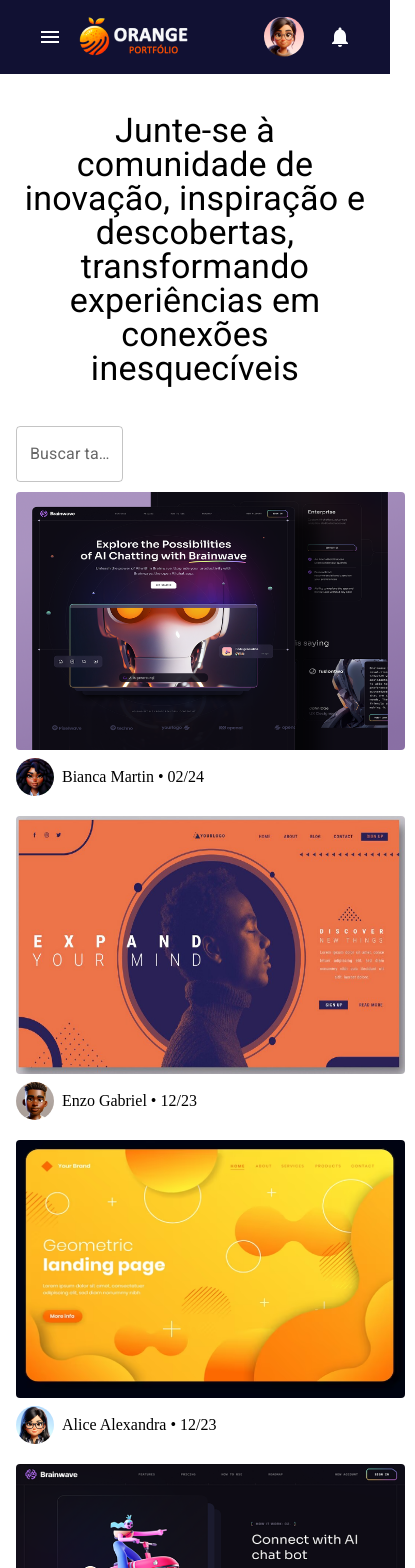
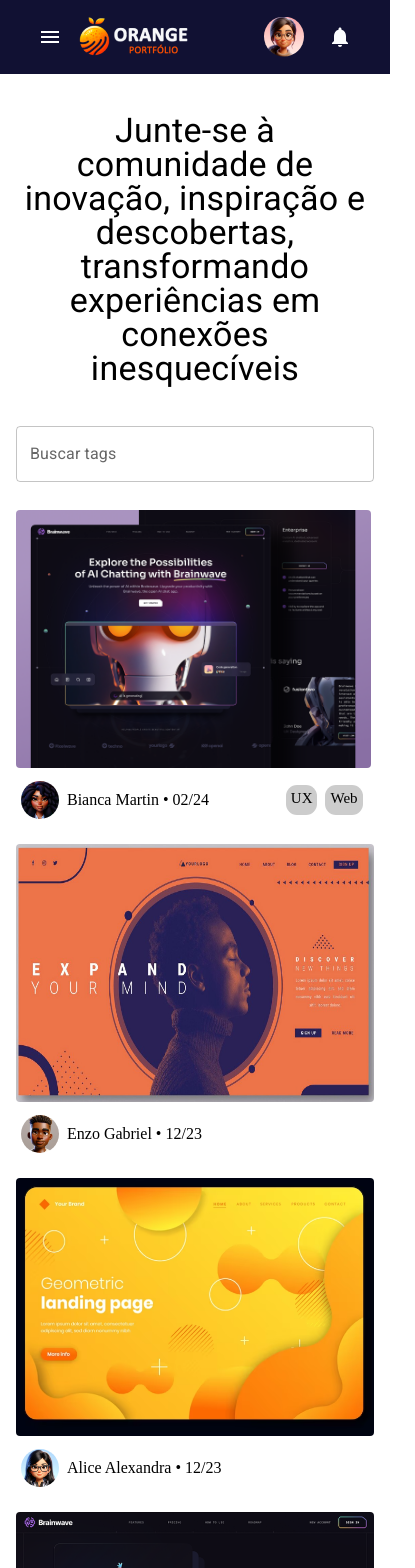
Before and after one commit to PedroFonseca447/orange-portifolio-squad15, a React (Vite) app: page /descobrir in a window 390 px wide. Shown: the top 1568 px of the page, 415 px wide, since content can reach past the window. Built offline with nearby package versions, Linux system fonts and the light colour scheme.

Commit message:
finalizando responsividade do modal e inserindo tela para mobile

```diff
--- a/src/App.jsx
+++ b/src/App.jsx
@@ -2,6 +2,7 @@ import { useState } from 'react'
 import MeusProjetos from './pages/MeusProjetos/MeusProjetos'
 import { BrowserRouter, Route, Routes } from 'react-router-dom'
 import Descobrir from './Pages/Descobrir/Descobrir'
+import DetalhesMobile from './Pages/Descobrir/detalhesMobile/detalhesMobile'
 
 function App() {
   return (
@@ -10,6 +11,7 @@ function App() {
         <Route exact path='/' element={<MeusProjetos/>}/>
         <Route path='/meus-projetos' element={<MeusProjetos/>}/>
         <Route path='/descobrir' element={<Descobrir />}/>
+        <Route path='/descobrir/:id' element={ <DetalhesMobile />}/>
       </Routes>
     </BrowserRouter>
   )
--- /dev/null
+++ b/src/Pages/Descobrir/ModalProjeto/modal.css
@@ -0,0 +1,80 @@
+.modal-content{
+    margin: 0;
+    padding: 0;
+    display:flex;
+    flex-direction: column;
+    justify-content: center;
+    align-items: center;
+}
+
+.Horizontal-container{
+    display: flex;
+    padding: var(--none, 0px);
+    justify-content: space-between;
+    align-items: center;
+    gap: 100px;
+}
+
+.informacoes{
+        display: inline-flex;
+        gap: 18px;
+    }
+
+.informacoes img{
+    width: var(--5, 40px);
+    height: var(--5, 40px);
+    border-radius: 40px;
+    margin-top: 11px;
+}
+
+.tags {
+    display:inline-flex;
+}
+
+.projeto{
+    display: flex;
+    flex-direction: column;
+    padding: var(--none, 0px);
+    justify-content: center;
+}
+
+.projeto img {
+    height: 300px;
+    justify-content: center;
+    align-content: center;
+}
+
+.informacoes-responsive{
+    display: none;
+}
+
+
+@media (max-width: 450px) {
+
+    .Horizontal-container{
+        gap: 100px;
+
+    }
+    .informacoes, .tags {
+        display: none;
+    }
+
+    .informacoes-responsive{
+        display: flex;
+        gap: 8px;
+    }
+
+    .informacoes-responsive img{
+        width: var(--5, 40px);
+        height: var(--5, 40px);
+        border-radius: 40px;
+        margin-top: 11px;
+    }
+
+    .tags-responsive{
+        display: flex;
+        padding: 10px;
+        border-radius: 8px;
+    }
+
+}
--- /dev/null
+++ b/src/Pages/Descobrir/ModalProjeto/modal.jsx
@@ -0,0 +1,90 @@
+import React from 'react';
+
+import { Modal, Box } from '@mui/material';
+import CloseIcon from '@mui/icons-material/Close';
+
+import './modal.css';
+
+import { cardsData } from '../../../components/cardsData';
+
+const style = {
+    position: 'absolute',
+    top: '50%',
+    left: '50%',
+    transform: 'translate(-50%, -50%)',
+    width: '70%',
+    height: window.innerWidth <= 400 ? '100vh' : '70vh',
+    bgcolor: 'background.paper',
+    border: '2px solid #000',
+    boxShadow: 24,
+    p: 4,
+    padding: 10,
+    margin: 0,
+
+  };
+
+const ModalProjeto = ({ open, handleClose, cardId }) => {
+
+    const cardSelecionado = cardsData.find(card => card.id === cardId);
+
+    return(
+        <>
+            {open && (
+                <Modal
+                open={open}
+                onClose={handleClose}
+                aria-labelledby="modal-modal-title"
+                aria-describedby="modal-modal-description"
+                >
+
+                    {cardSelecionado && (
+                        <Box sx={style}>
+                            <div className='modal-content'>
+                                <div className='Horizontal-container'>
+                                    <div className='informacoes'>
+                                        <img src={cardSelecionado.usuario} alt="" />
+                                        <p>{cardSelecionado.nome} <br /> {cardSelecionado.data}</p>
+                                    </div>
+
+                                        <h3>{cardSelecionado.titulo}</h3>
+
+                                    <div className='tags'>
+                                        {cardSelecionado.tags.map((tag, index) => (
+                                            <React.Fragment key={index}>
+                                                <span className='tag'>{tag}</span>
+                                            </React.Fragment>
+                                        ))}
+                                    </div>
+                                </div>
+                                <div className='projeto'>
+                                    <img src={cardSelecionado.cardImagem} alt="" sizes='100'/>
+
+                                    {/* mobile */}
+                                    <div className='informacoes-responsive'>
+                                        <img src={cardSelecionado.usuario} alt="" />
+                                        <p>{`${cardSelecionado.nome} • ${cardSelecionado.data}`}</p>
+
+                                        <div className='tags-responsive'>
+                                        {cardSelecionado.tags.map((tag, index) => (
+                                            <React.Fragment key={index}>
+                                                <span className='tag'>{tag}</span>
+                                            </React.Fragment>
+                                        ))}
+                                    </div>
+                                    </div>
+                                    {/* ====== */}
+
+                                    <p>{cardSelecionado.descricao}</p>
+                                    <p>Download</p>
+                                    <a href={cardSelecionado.link}>{cardSelecionado.link}</a>
+                                </div>
+                            </div>
+                        </Box>
+                    )}
+                </Modal>
+            )}
+        </>
+    )
+}
+
+export default ModalProjeto;
--- a/src/Pages/Descobrir/descobrir.css
+++ b/src/Pages/Descobrir/descobrir.css
@@ -15,7 +15,7 @@ h1{
 
 /* CARD */
 
-.cards{
+.cardList{
     display: flex;
     flex-wrap: wrap;
 }
@@ -33,7 +33,7 @@ h1{
 
 .card span {
     display: flex;
-    padding: var(--none, 5px);
+    padding: 5px;
     gap: var(--1, 8px);
 }
 
@@ -54,3 +54,45 @@ h1{
     width: 38px;
     border-radius: 50px;
 }
+
+.input{
+    width: 50%;
+}
+
+
+.tags-mobile{
+    display: none;
+}
+
+@media(max-width: 500px){
+    .input,
+    .card,
+    .cardList {
+        width: 100%;
+    }
+
+    .card img {
+        width: 100%;
+    }
+
+    .tags-mobile{
+        display: flex;
+    }
+
+    .tag{
+        margin-right: 8px;
+        padding: 10px;
+        background-color: #CCCCCC;
+        border-radius: 8px;
+        height: 20px;
+        font-size: 15px;
+    }
+
+    .info-container {
+        display: flex;
+        justify-content: space-between;
+        align-items: center;
+        width: 100%;
+    }
+
+}
--- a/src/Pages/Descobrir/descobrir.jsx
+++ b/src/Pages/Descobrir/descobrir.jsx
@@ -1,24 +1,33 @@
 import './descobrir.css';
+
+import React,{ useState } from 'react';
+import { useNavigate } from 'react-router-dom';
+import TextField from '@mui/material/TextField';
+
+import { cardsData } from '../../components/cardsData';
 import Menu from '../../components/Menu/Menu';
-import { cardsData } from '../../components/cardsData';
-
-import { Button, Modal, Backdrop, Fade } from '@mui/material';
-import TextField from '@mui/material/TextField';
-import { Link } from 'react-router-dom';
-import React,{ useState } from 'react';
-
-import ModalProjeto from './modal';
+import ModalProjeto from './ModalProjeto/modal';
+import DetalhesMobile from './detalhesMobile/detalhesMobile';
 
 export default function Descobrir() {
 
-    const [openModal, setOpenModal] = useState(false);
+    const [openModal, setOpenModal] = useState(null);
+    const navigate = useNavigate();
 
-    const handleOpenModal = () => {
-        setOpenModal(true);
+    const handleOpenModal = (cardId) => {
+        setOpenModal(cardId);
     };
 
     const handleClose = () => {
-        setOpenModal(false);
+        setOpenModal(null);
+    };
+
+    const handleImageClick = (cardId) => {
+        if (window.innerWidth <= 500) {
+          navigate(`/descobrir/${cardId}`);
+        } else {
+          handleOpenModal(cardId);
+        }
       };
 
     return(
@@ -28,33 +37,42 @@ export default function Descobrir() {
             <div className='conteudo'>
                 <h1>Junte-se à comunidade de inovação, inspiração e descobertas, transformando experiências em conexões inesquecíveis</h1>
                 <br />
+                <div className='input'>
                     <TextField
                         id="outlined"
                         label="Buscar tags"
-                    style={{ width: '30%' }}
+                        style={{ width: '100%' }}
                         />
+                </div>
                 <br />
+                <div className='cardList'>
+                    {cardsData.map((card) => (
+                        <div  key={card.id} onClick={() => handleImageClick(card.id)}>
 
-                <div className='cards'>
-                    {cardsData.map((card, index) => (
-                        <div key={card.id}>
-
-                                <div className='card' onClick={handleOpenModal}>
-                                    <img src={card.cardImagem} alt="" />
+                            <div className='card' >
+                                <img src={card.cardImagem} alt=""/>
+                                    <div className='info-container'>
                                         <span>
                                             <img src={card.usuario} className='user' alt="" />
                                             <p>{`${card.nome} • ${card.data}`}</p>
                                         </span>
+
+                                        {/* mobile */}
+                                        <div className='tags-mobile'>
+                                            {card.tags.map((tag, index) => (
+                                                <React.Fragment key={index}>
+                                                    <span className='tag'>{tag}</span>
+                                                </React.Fragment>
+                                            ))}
                                         </div>
-
+                                        {/* ===== */}
+                                    </div>
+                            </div>
                         </div>
                     ))}
                 </div>
-
             </div>
-
-           <ModalProjeto open={openModal} handleClose={handleClose} />
-
+                <ModalProjeto open={openModal} handleClose={handleClose} cardId={openModal} />
         </>
     )
 }
--- /dev/null
+++ b/src/Pages/Descobrir/detalhesMobile/detalhes.css
@@ -0,0 +1,29 @@
+
+.container{
+    padding: 30px;
+}
+.foto-usuario{
+    width: var(--5, 40px);
+    height: var(--5, 40px);
+    border-radius: 40px;
+    margin-top: 11px;
+}
+
+.infos{
+    display:flex;
+    gap: 24px;
+    align-items: center;
+    height: 50px;
+}
+
+.tag{
+    margin-right: 8px;
+    padding: 5px;
+    background-color: #CCCCCC;
+    border-radius: 11px;
+    font-size: 15px;
+}
+
+.container .imgProjeto{
+    width: 99%;
+}
--- /dev/null
+++ b/src/Pages/Descobrir/detalhesMobile/detalhesMobile.jsx
@@ -0,0 +1,41 @@
+import React, { useState } from 'react';
+import { useParams } from 'react-router-dom';
+
+import './detalhes.css'
+
+import { cardsData } from '../../../components/cardsData';
+import Menu from '../../../components/Menu/Menu';
+
+export default function DetalhesMobile() {
+
+    const { id } = useParams();
+    const cardId = parseInt(id, 10);
+    const cardSelecionado = cardsData.find((card) => card.id === cardId);
+
+    return (
+        <div>
+            <Menu />
+                {cardSelecionado && (
+                    <div className='container'>
+                        <h1>{cardSelecionado.titulo}</h1>
+                        <img src={cardSelecionado.cardImagem} alt="" className='imgProjeto'/>
+
+                        <div className='infos'>
+                            <img src={cardSelecionado.usuario} alt="avatar do usuario" className='foto-usuario' sizes='100'/>
+                            <p>{`${cardSelecionado.nome} • ${cardSelecionado.data}`}</p>
+                            <div>
+                                {cardSelecionado.tags.map((tag, index) => (
+                                    <span key={index} className='tag'>{tag}</span>
+                                ))}
+                            </div>
+                        </div>
+
+                        <p>{cardSelecionado.descricao}</p>
+                        <p>Download</p>
+                        <a href={cardSelecionado.link}>{cardSelecionado.link}</a>
+                    </div>
+
+                )}
+        </div>
+    );
+}
--- a/src/components/cardsData.js
+++ b/src/components/cardsData.js
@@ -2,30 +2,46 @@
 export const cardsData = [
     {
         id: 1,
-        cardImagem: 'src/assets/card1.png',
-        usuario: 'src/assets/Bianca.png',
+        cardImagem: '/src/assets/card1.png',
+        usuario: '/src/assets/Bianca.png',
         nome: 'Bianca Martin',
         data: '02/24',
+        titulo: ' Ecommerce One Page',
+        tags: ['UX', 'Web'],
+        descricao: 'Temos o prazer de compartilhar com vocês uma variação do nosso primeiro recurso gratuito. É um modelo de IA. Tentamos redesenhar uma versão mais minimalista do nosso primeiro projeto.',
+        link: 'https://gumroad.com/products/wxCSL'
     },
     {
         id: 2,
-        cardImagem: 'src/assets/card2.png',
-        usuario: 'src/assets/Enzo.png',
+        cardImagem: '/src/assets/card2.png',
+        usuario: '/src/assets/Enzo.png',
         nome: 'Enzo Gabriel',
         data: '12/23',
+        titulo: ' ',
+        tags: [],
+        descricao: '',
+        link: ''
     },
     {
         id: 3,
-        cardImagem: 'src/assets/card3.png',
-        usuario: 'src/assets/Alice.png',
+        cardImagem: '/src/assets/card3.png',
+        usuario: '/src/assets/Alice.png',
         nome: 'Alice Alexandra',
         data: '12/23',
+        titulo: ' ',
+        tags: [],
+        descricao: '',
+        link: ''
     },
     {
         id: 4,
-        cardImagem: 'src/assets/card4.png',
-        usuario: 'src/assets/Carolina.png',
+        cardImagem: '/src/assets/card4.png',
+        usuario: '/src/assets/Carolina.png',
         nome: 'Carolina Valentim',
         data: '12/23',
+        titulo: ' ',
+        tags: [],
+        descricao: '',
+        link: ''
     },
 ];
```
Also changed, not shown: src/Pages/Descobrir/modal.jsx (deleted, +0 -40 lines). Lines whose indentation alone changed are shown as unchanged.
